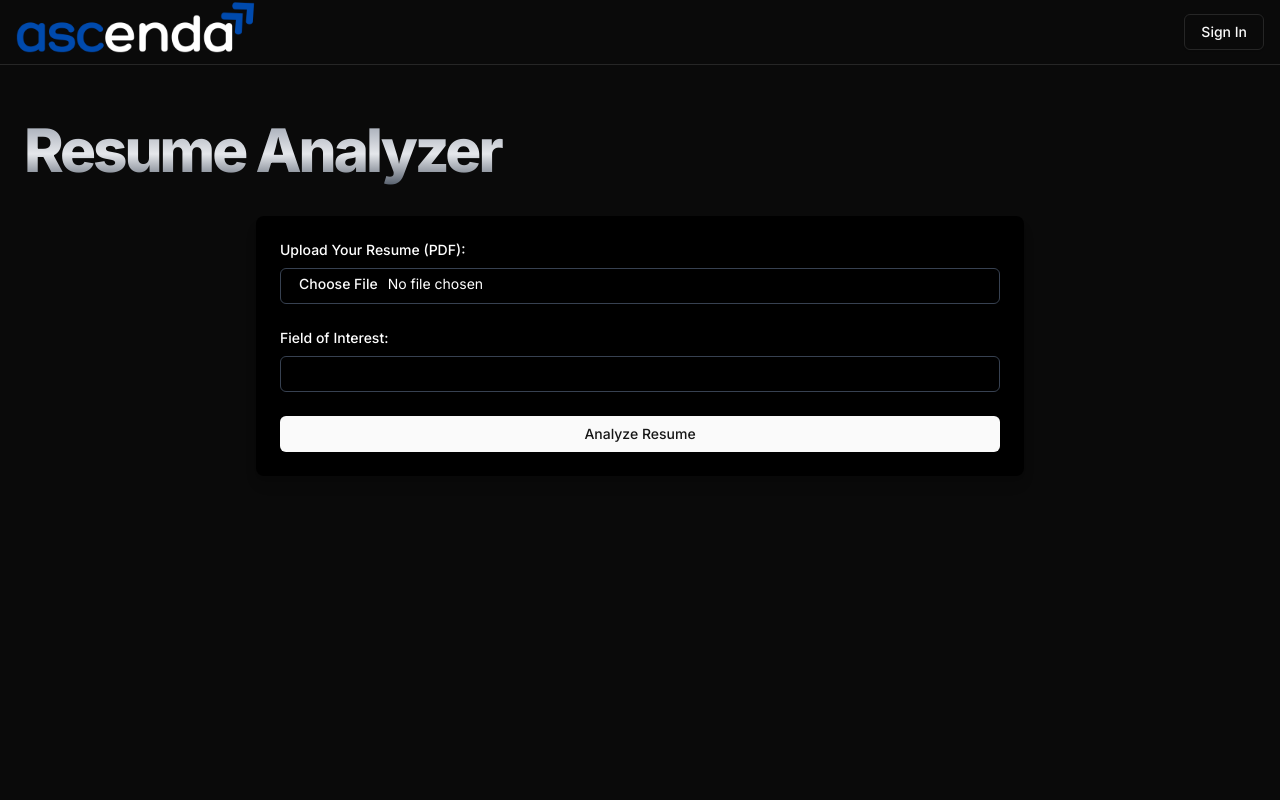
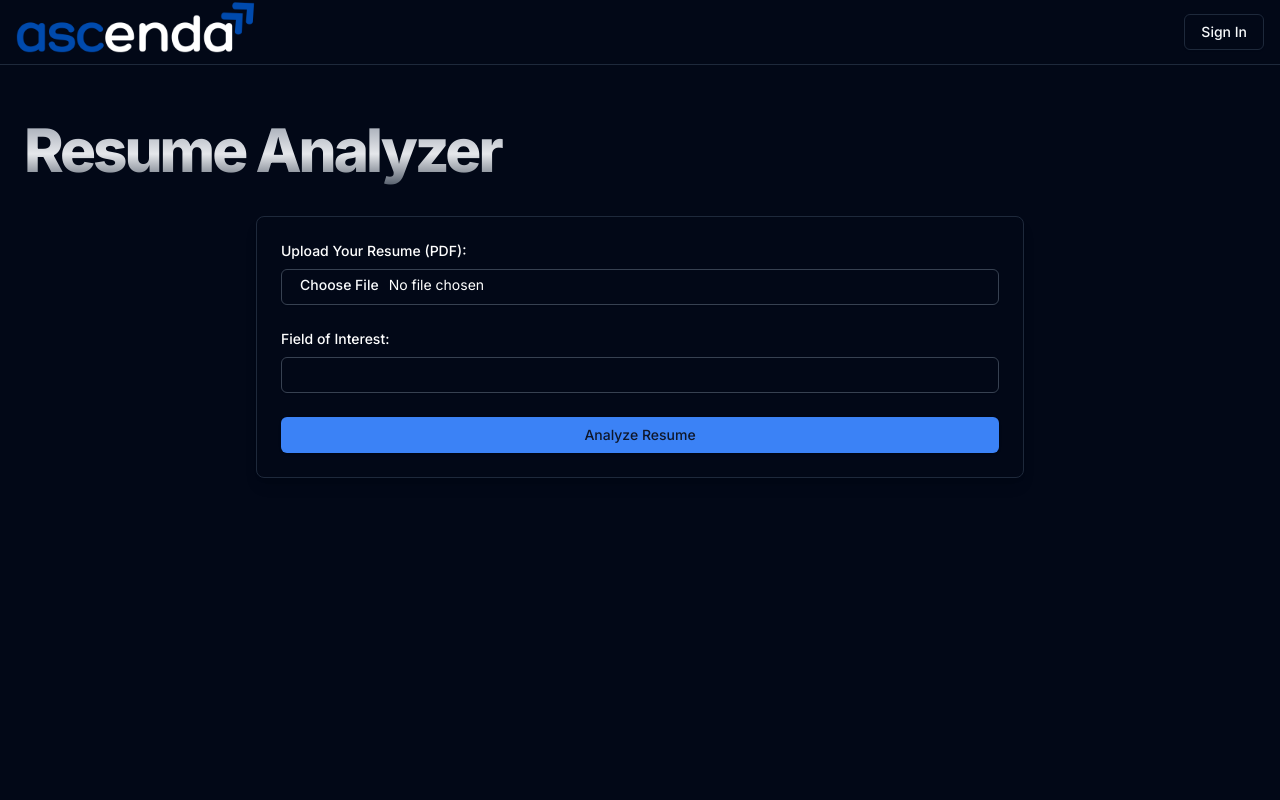
Before and after one commit to Rijul1607/Ascenda, a Next.js app: page /analyze in a window 1280 px wide. Shown: the top 800 px of the page. Built offline with nearby package versions, Linux system fonts and the light colour scheme; no server answers.

Commit message:
theme changes

```diff
--- a/app/(main)/analyze/page.jsx
+++ b/app/(main)/analyze/page.jsx
@@ -65,7 +65,7 @@
       </h1>
 
       {/* Centered form */}
-      <div className="max-w-3xl mx-auto mt-24 bg-black shadow-lg rounded-lg p-6">
+      <div className="max-w-3xl mx-auto mt-24 bg-blue shadow-lg rounded-lg p-6 border">
         <form onSubmit={handleSubmit} className="space-y-6">
           <div>
             <label className="block text-sm font-medium text-white mb-2">
@@ -76,7 +76,7 @@
               accept="application/pdf"
               onChange={handleFileChange}
               required
-              className="w-full border-gray-700 bg-black-800 text-white"
+              className="w-full border-gray-700 bg-blue text-white"
             />
           </div>
           <div>
@@ -88,7 +88,7 @@
               value={field}
               onChange={(e) => setField(e.target.value)}
               required
-              className="w-full border-gray-700 bg-black text-white"
+              className="w-full border-gray-700  text-white"
             />
           </div>
           <Button type="submit" className="w-full flex justify-center items-center gap-2" disabled={loading}>
--- a/app/(main)/interview/_components/stats-cards.jsx
+++ b/app/(main)/interview/_components/stats-cards.jsx
@@ -13,7 +13,7 @@
 
   const getLatestAssessment = () => {
     if (!assessments?.length) return null;
-    return assessments[0];
+    return assessments.at(-1);
   };
 
   const getTotalQuestions = () => {
--- a/app/globals.css
+++ b/app/globals.css
@@ -118,3 +118,60 @@
   height: 100%;
   background: radial-gradient(circle, transparent, rgba(0, 0, 0, 0.9));
 }
+
+@layer base {
+  :root {
+    --background: 0 0% 100%;
+    --foreground: 222.2 84% 4.9%;
+    --card: 0 0% 100%;
+    --card-foreground: 222.2 84% 4.9%;
+    --popover: 0 0% 100%;
+    --popover-foreground: 222.2 84% 4.9%;
+    --primary: 221.2 83.2% 53.3%;
+    --primary-foreground: 210 40% 98%;
+    --secondary: 210 40% 96.1%;
+    --secondary-foreground: 222.2 47.4% 11.2%;
+    --muted: 210 40% 96.1%;
+    --muted-foreground: 215.4 16.3% 46.9%;
+    --accent: 210 40% 96.1%;
+    --accent-foreground: 222.2 47.4% 11.2%;
+    --destructive: 0 84.2% 60.2%;
+    --destructive-foreground: 210 40% 98%;
+    --border: 214.3 31.8% 91.4%;
+    --input: 214.3 31.8% 91.4%;
+    --ring: 221.2 83.2% 53.3%;
+    --radius: 0.5rem;
+    --chart-1: 12 76% 61%;
+    --chart-2: 173 58% 39%;
+    --chart-3: 197 37% 24%;
+    --chart-4: 43 74% 66%;
+    --chart-5: 27 87% 67%;
+  }
+
+  .dark {
+    --background: 222.2 84% 4.9%;
+    --foreground: 210 40% 98%;
+    --card: 222.2 84% 4.9%;
+    --card-foreground: 210 40% 98%;
+    --popover: 222.2 84% 4.9%;
+    --popover-foreground: 210 40% 98%;
+    --primary: 217.2 91.2% 59.8%;
+    --primary-foreground: 222.2 47.4% 11.2%;
+    --secondary: 217.2 32.6% 17.5%;
+    --secondary-foreground: 210 40% 98%;
+    --muted: 217.2 32.6% 17.5%;
+    --muted-foreground: 215 20.2% 65.1%;
+    --accent: 217.2 32.6% 17.5%;
+    --accent-foreground: 210 40% 98%;
+    --destructive: 0 62.8% 30.6%;
+    --destructive-foreground: 210 40% 98%;
+    --border: 217.2 32.6% 17.5%;
+    --input: 217.2 32.6% 17.5%;
+    --ring: 224.3 76.3% 48%;
+    --chart-1: 220 70% 50%;
+    --chart-2: 160 60% 45%;
+    --chart-3: 30 80% 55%;
+    --chart-4: 280 65% 60%;
+    --chart-5: 340 75% 55%;
+  }
+}
```
